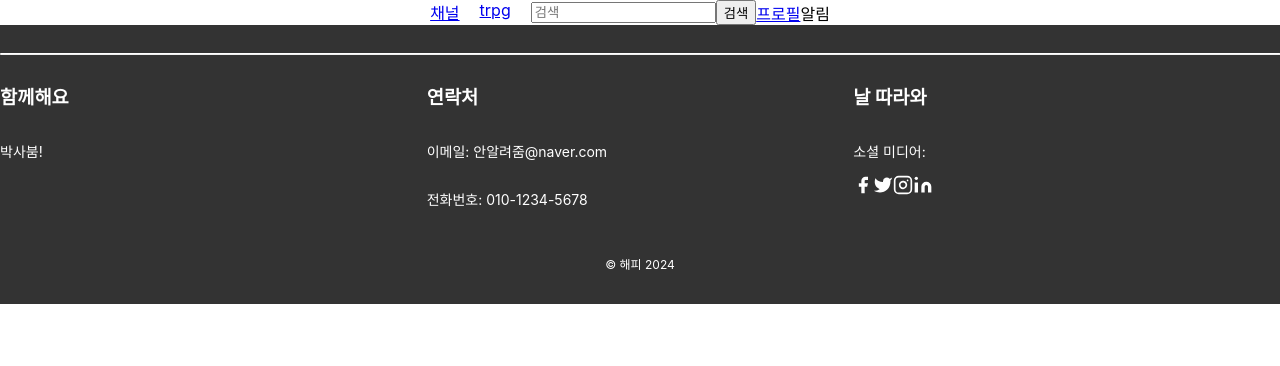
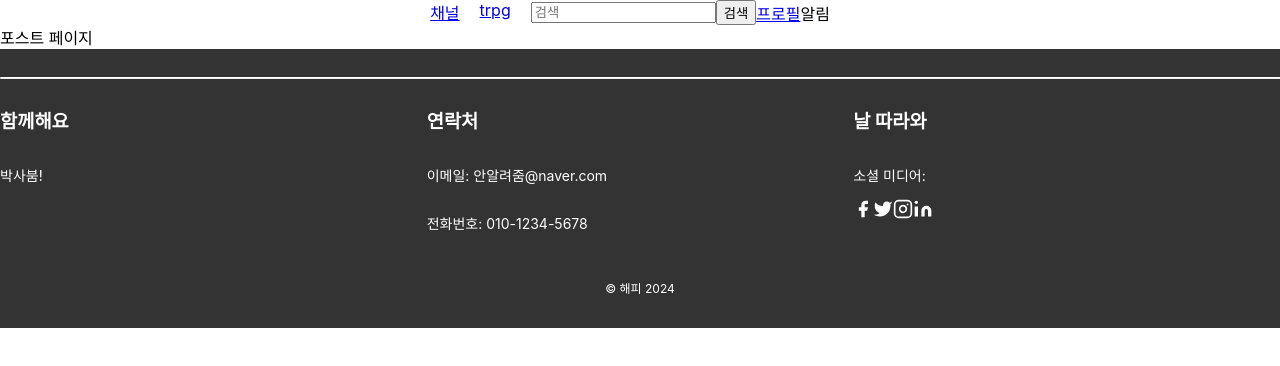
Before and after one commit to pkun2/kmh, a React (Create React App) app in the folder src/main/frontend/: page /post in a window 1280 px wide. Shown: the top 366 px of the page. Built offline with nearby package versions, Linux system fonts and the light colour scheme.

Commit message:
post init

```diff
--- a/src/main/frontend/src/App.js
+++ b/src/main/frontend/src/App.js
@@ -6,6 +6,7 @@ import {
   ImagePage,
   WritePage,
   LoginPage,
+  PostPage,
   NoticePage,
   ProfilePage,
   SearchPage,
@@ -27,6 +28,7 @@ function App() {
           <Route path="/image" element={<ImagePage />} />
           <Route path="/write" element={<WritePage />} />
           <Route path="/login" element={<LoginPage />} />
+          <Route path="/post" element={<PostPage />} />
           <Route path="/notice" element={<NoticePage />} />
           <Route path="/profile" element={<ProfilePage />} />
           <Route path="/search" element={<SearchPage />} />
--- /dev/null
+++ b/src/main/frontend/src/components/index.js
@@ -0,0 +1,3 @@
+import DropDownBox from "./DropDownBox";
+
+export { DropDownBox }
--- a/src/main/frontend/src/pages/index.js
+++ b/src/main/frontend/src/pages/index.js
@@ -2,6 +2,7 @@ import HomePage from "./home";
 import ImagePage from "./image";
 import WritePage from "./write";
 import LoginPage from "./login";
+import { PostPage } from "./post";
 import NoticePage from "./notice";
 import ProfilePage from "./profile";
 import SearchPage from "./search";
@@ -15,6 +16,7 @@ export {
   ImagePage,
   WritePage,
   LoginPage,
+  PostPage,
   NoticePage,
   ProfilePage,
   SearchPage,
--- /dev/null
+++ b/src/main/frontend/src/pages/post/PostPage.js
@@ -0,0 +1,14 @@
+import React, { useState, useEffect } from "react";
+
+const PostPage = () => {
+
+    return (
+        <>
+            <div>
+                포스트 페이지
+            </div>
+        </>
+    )
+}
+
+export default PostPage
--- /dev/null
+++ b/src/main/frontend/src/pages/post/index.js
@@ -0,0 +1,3 @@
+import PostPage from "./PostPage";
+
+export { PostPage }
```
Also changed, not shown: src/main/frontend/src/components/DropDownBox.js (added, +7 -0 lines), 4 other files (tests, documents, lock files or other folders).
